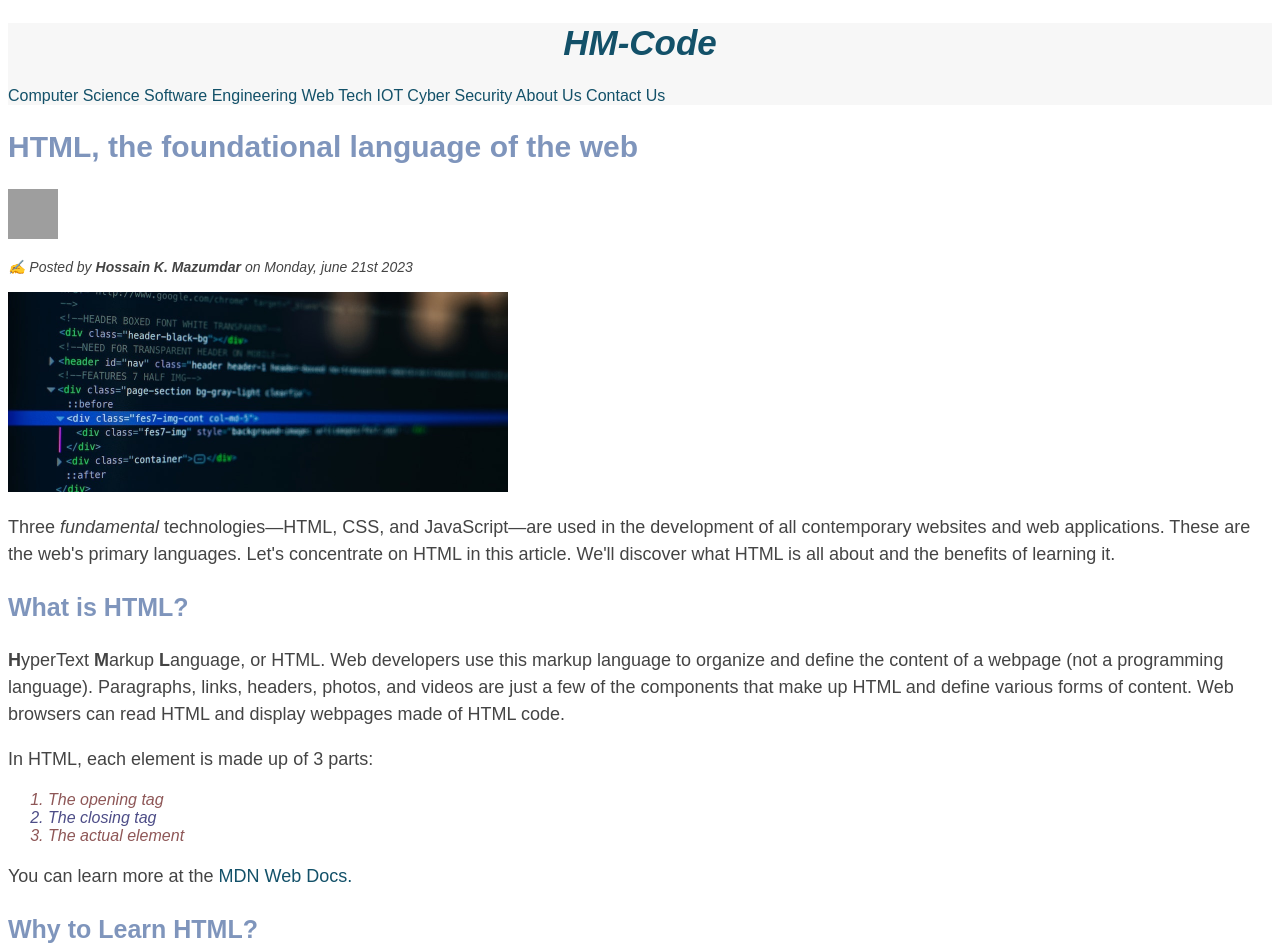
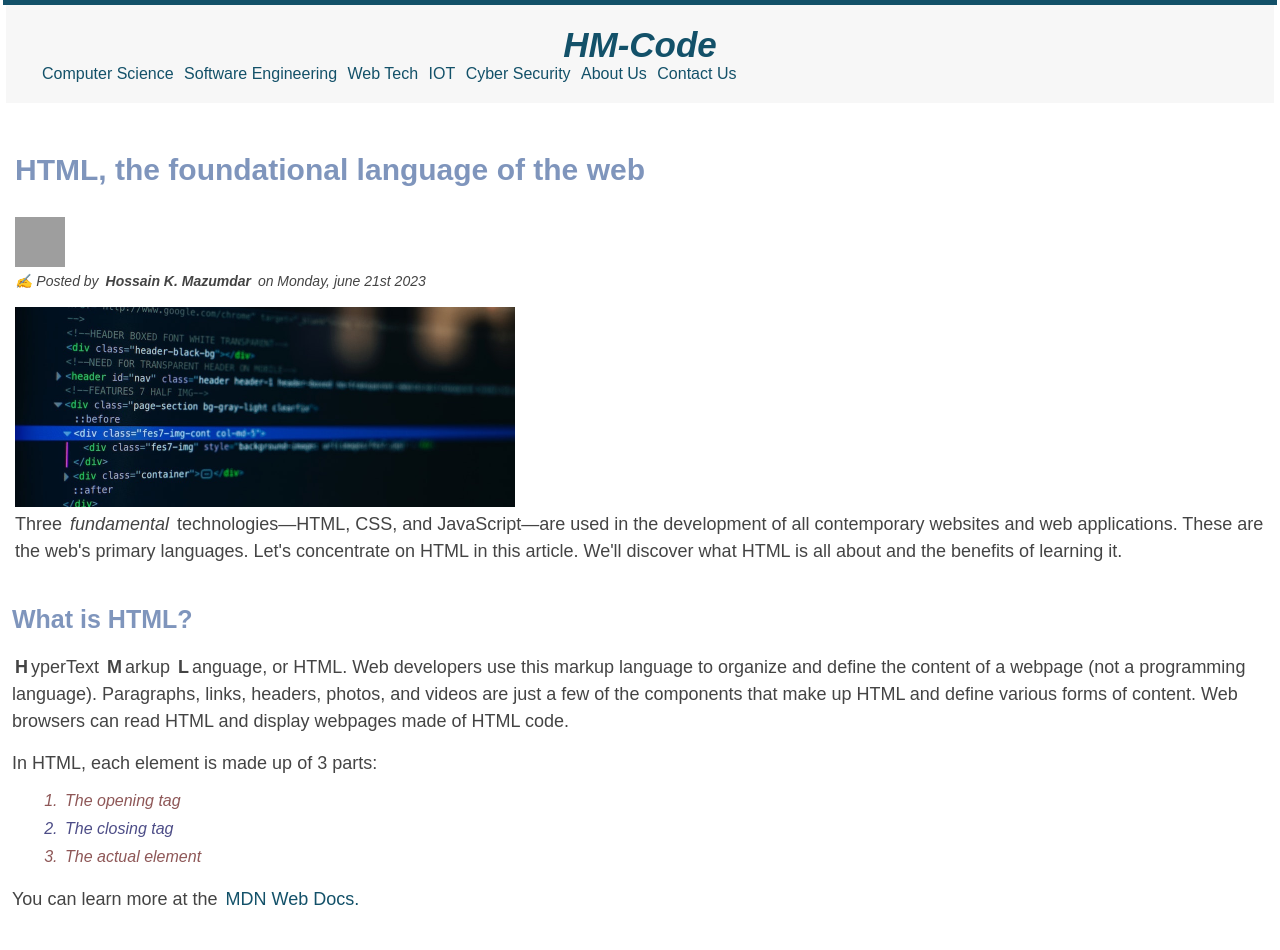
Before and after one commit to ho-ssain/Learn-HTML-and-CSS, a plain HTML site: page lab-1/index.html in a window 1280 px wide. Shown: the top 950 px of the page. Drawn offline with Linux system fonts and the light colour scheme; grey boxes are pictures that could not be loaded; files whose address does not match are found by name.

Commit message:
M lab-1/style.css padding and margin

```diff
--- a/lab-1/index.html
+++ b/lab-1/index.html
@@ -23,7 +23,7 @@
     </header>
 
     <article>
-      <header>
+      <header class="post-header">
         <h2>HTML, the foundational language of the web</h2>
         <img src="./img/img_1.jpg" alt="img_1.jpg" width="50" height="50" />
         <p id="author">
--- a/lab-1/style.css
+++ b/lab-1/style.css
@@ -1,3 +1,8 @@
+* {
+  margin: 0;
+  padding: 0 3px;
+}
+
 /* h1,
 h2,
 h3,
@@ -11,6 +16,33 @@ li {
 body {
   font-family: sans-serif;
   color: #444444;
+  border-top: 5px solid #135169;
+}
+
+nav {
+  font-size: 16px;
+}
+
+.main-header {
+  background-color: #f7f7f7;
+  /* padding: 20px; */
+  padding: 20px 30px;
+  margin-bottom: 50px;
+}
+
+article {
+  margin-bottom: 50px;
+}
+
+.post-header {
+  margin-bottom: 40px;
+}
+
+aside {
+  background-color: #f7f7f7;
+  border-top: 5px solid #012d7a81;
+  border-bottom: 5px solid #012d7a81;
+  padding: 30px 0;
 }
 
 h2,
@@ -29,10 +61,13 @@ h1 {
 
 h2 {
   font-size: 30px;
+  margin-bottom: 30px;
 }
 
 h3 {
   font-size: 25px;
+  margin-bottom: 20px;
+  margin-top: 40px;
 }
 
 h4 {
@@ -44,10 +79,21 @@ h4 {
 p {
   font-size: 18px;
   line-height: 1.5;
+  margin-bottom: 15px;
+}
+
+ul,
+ol {
+  margin-left: 50px;
+  margin-bottom: 20px;
 }
 
 li {
   font-size: 16px;
+  margin-bottom: 10px;
+}
+li:last-child {
+  margin-bottom: 0;
 }
 
 #author {
@@ -69,16 +115,6 @@ li {
 
 .Related-posts {
   list-style: none;
-}
-
-.main-header {
-  background-color: #f7f7f7;
-}
-
-aside {
-  background-color: #f7f7f7;
-  border-top: 5px solid #012d7a81;
-  border-bottom: 5px solid #012d7a81;
 }
 
 /* li:first-child {
@@ -146,7 +182,3 @@ a:active {
 footer p {
   color: springgreen;
 } */
-
-nav {
-  font-size: 16px;
-}
```
